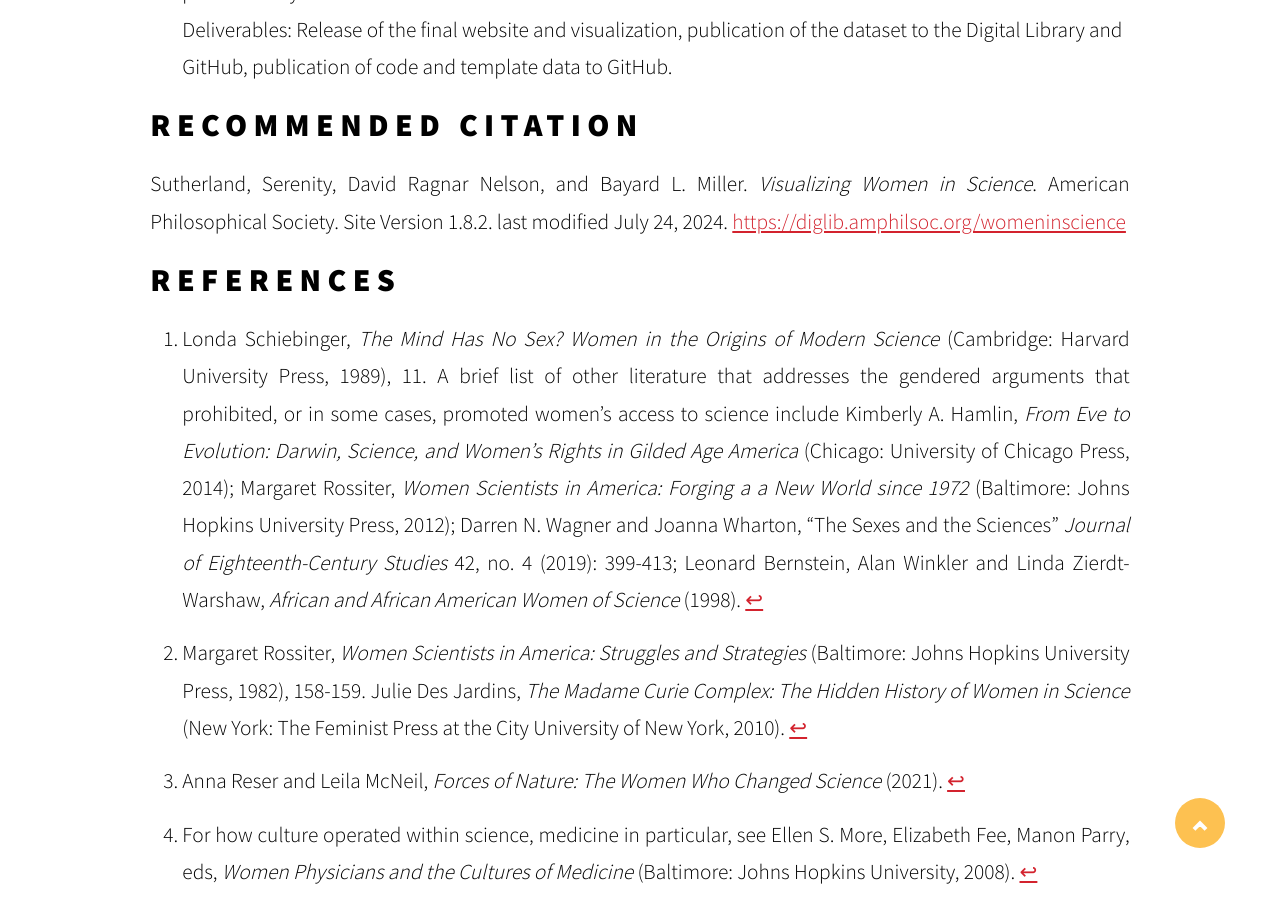
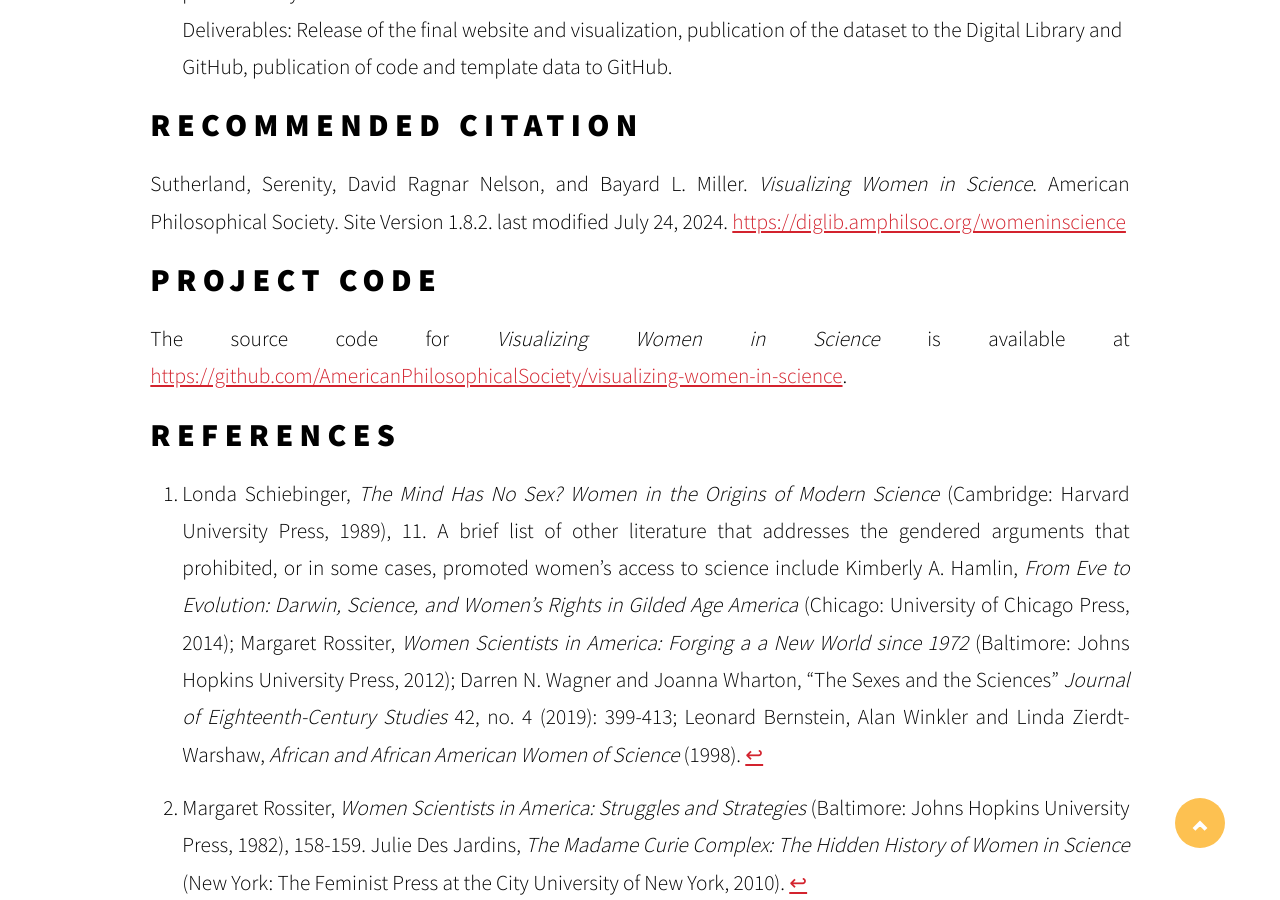
Before and after one commit to AmericanPhilosophicalSociety/visualizing-women-in-science, a Jekyll site: the page built from about.md, in a window 1280 px wide and 900 px high, scrolled down 5403 px. Built offline with Jekyll 4.4.1, drawn with Linux system fonts in a browser that asks for light colours; nearby versions of some CDN libraries.

Commit message:
Add link to project code in about page

```diff
--- a/about.md
+++ b/about.md
@@ -88,6 +88,10 @@
 
 Sutherland, Serenity, David Ragnar Nelson, and Bayard L. Miller. _Visualizing Women in Science_. American Philosophical Society. Site Version 1.8.2. last modified July 24, 2024. [https://diglib.amphilsoc.org/womeninscience](https://diglib.amphilsoc.org/womeninscience){:target="_blank"}
 
+## Project Code
+
+The source code for _Visualizing Women in Science_ is available at <https://github.com/AmericanPhilosophicalSociety/visualizing-women-in-science>.
+
 ## References
 
 [^1]: Londa Schiebinger, _The Mind Has No Sex? Women in the Origins of Modern Science_ (Cambridge: Harvard University Press, 1989), 11. A brief list of other literature that addresses the gendered arguments that prohibited, or in some cases, promoted women’s access to science include Kimberly A. Hamlin, _From Eve to Evolution: Darwin, Science, and Women’s Rights in Gilded Age America_ (Chicago: University of Chicago Press, 2014); Margaret Rossiter, _Women Scientists in America: Forging a a New World since 1972_ (Baltimore: Johns Hopkins University Press, 2012); Darren N. Wagner and Joanna Wharton, “The Sexes and the Sciences” _Journal of Eighteenth-Century Studies_ 42, no. 4 (2019): 399-413; Leonard Bernstein, Alan Winkler and Linda Zierdt-Warshaw, _African and African American Women of Science_ (1998).
```
